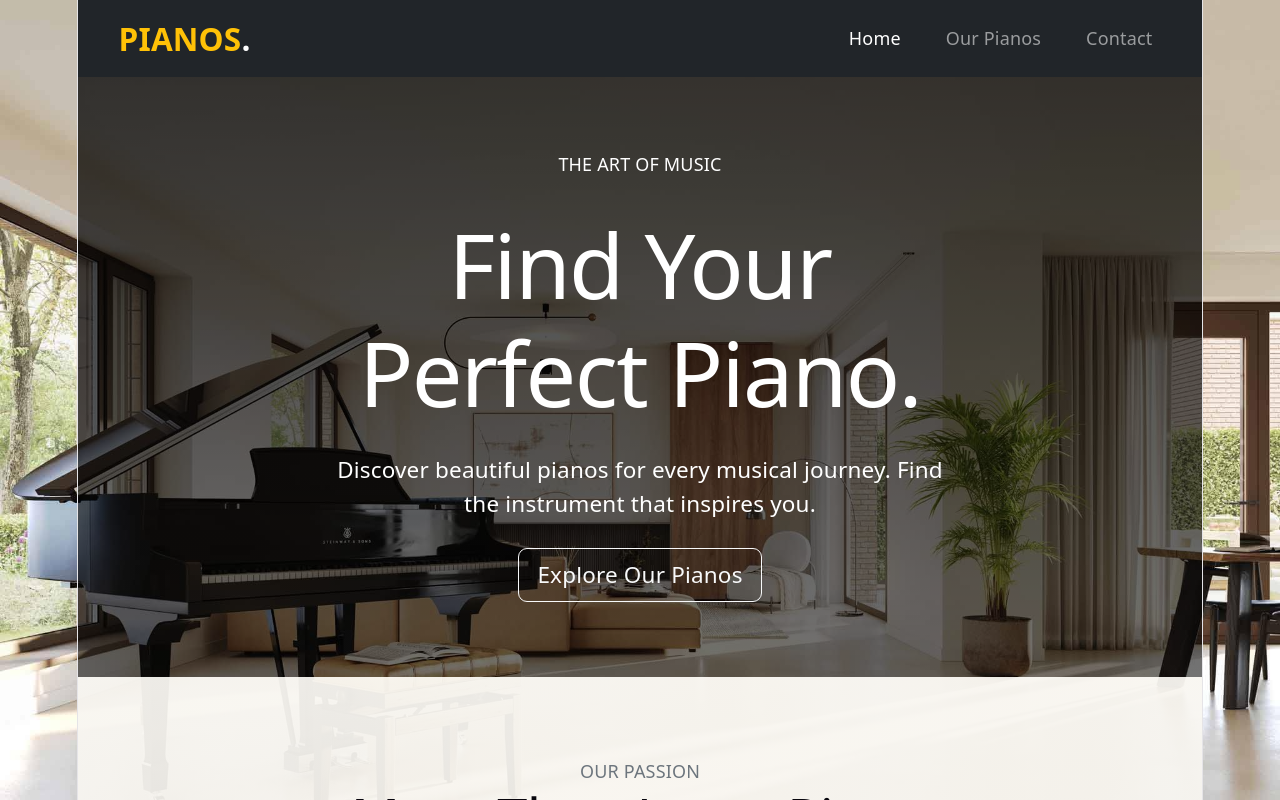
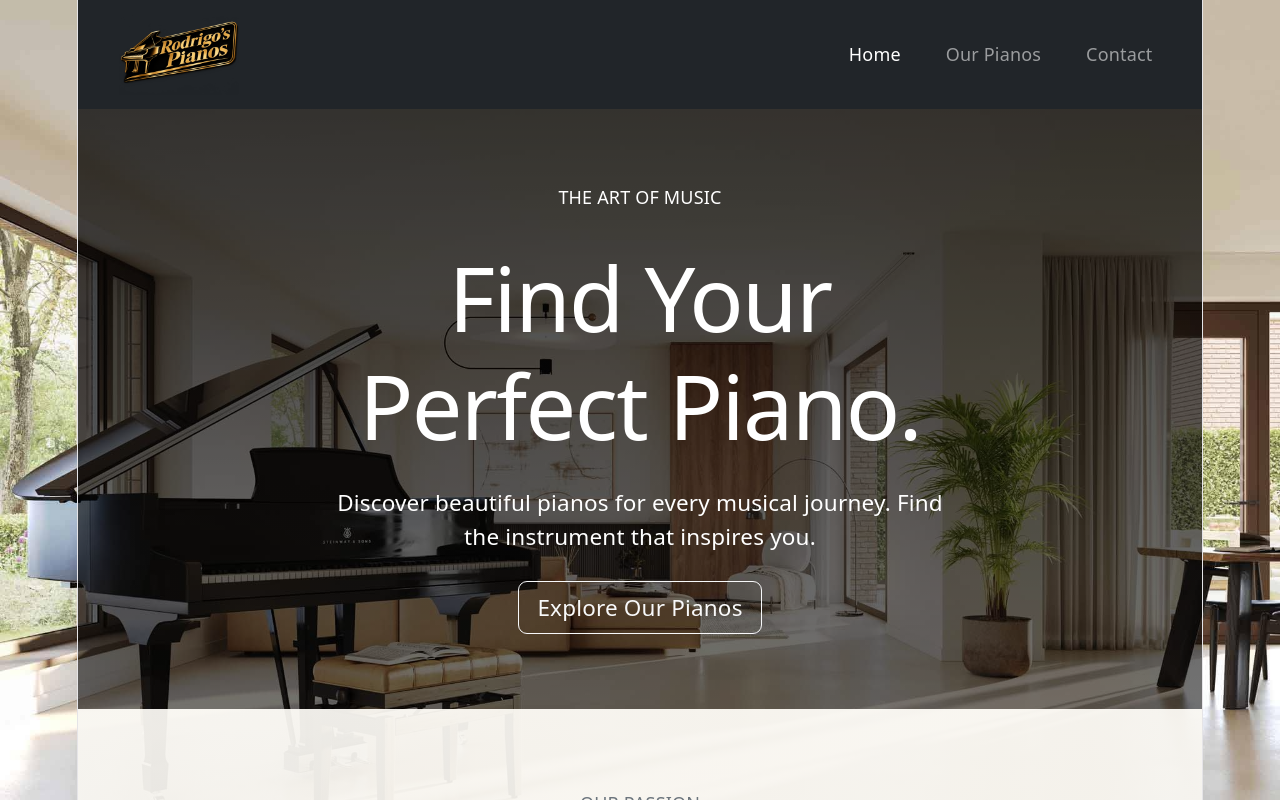
Before and after one commit to egg899/pianos-catalogo, a React (Vite) app: page / in a window 1280 px wide. Shown: the top 800 px of the page. Built offline with nearby package versions, Linux system fonts and the light colour scheme.

Commit message:
Logo y navbar

```diff
--- a/src/components/NavBar.jsx
+++ b/src/components/NavBar.jsx
@@ -3,13 +3,18 @@ import { NavLink } from 'react-router-dom'
 
 const NavBar = () => {
   return (
-    <nav className="navbar navbar-expand-lg navbar-dark bg-dark ">
+    <nav className="navbar navbar-expand-lg navbar-dark bg-dark sticky-top ">
       <div className="container">
         <NavLink
           to="/"
           className="navbar-brand fs-3 fw-semibold text-warning ps-4"
         >
-          PIANOS<span className="text-white">.</span>
+         {/* Rodrigo's Piano<span className="text-white">.</span> */}
+         <img
+            src="/rodrigos-pianos-logo.png"
+            alt="Rodrigo's Pianos"
+            width="120"
+          />
         </NavLink>
 
         <button
```
Also changed, not shown: public/rodrigos-pianos-logo.png (added).
